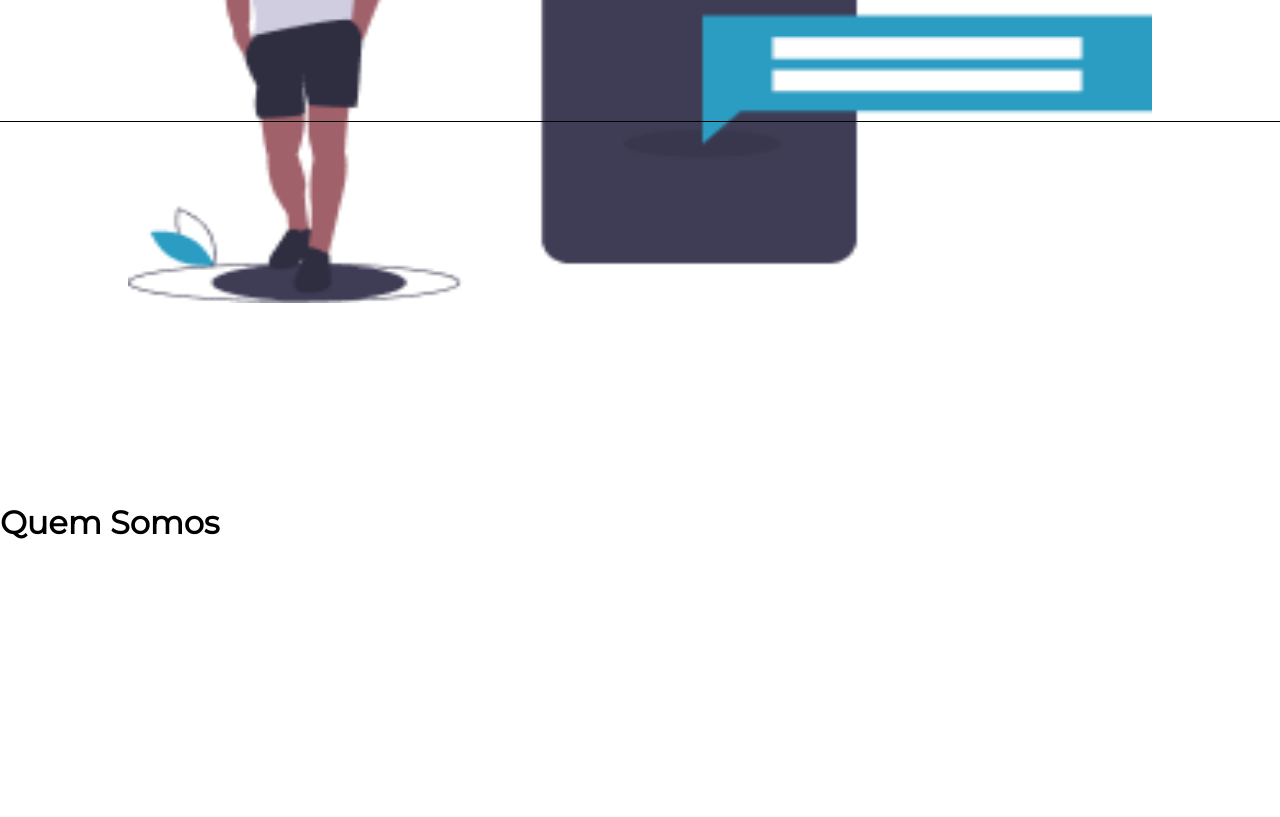
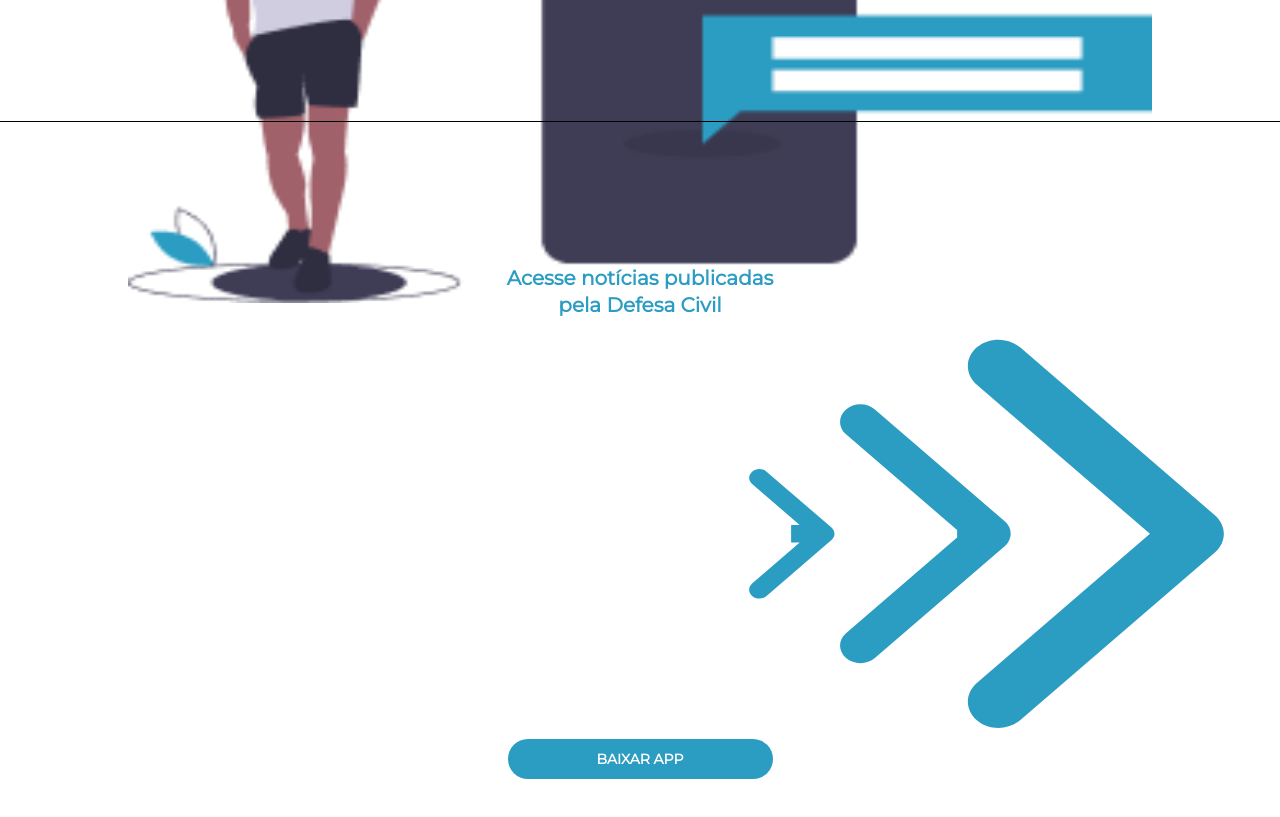
Before and after one commit to estartando-devs/youpluv-web, a React (Create React App) app: page / in a window 1280 px wide. Shown: the part 1480-2297 px from the top of the page. Built offline with nearby package versions, Linux system fonts and the light colour scheme.

Commit message:
AboutUs page  --wip

```diff
--- a/src/Screens/AboutUs/AboutUs.js
+++ b/src/Screens/AboutUs/AboutUs.js
@@ -1,11 +1,21 @@
-import React from 'react';
+import React from "react";
 
-import { Container } from './styles';
-
+import { Container } from "./styles";
+import ArrowSvg from '../../assets/images/icons/arrow.svg'
 export default function AboutUs() {
+  const PlayStoreUrl = `https://play.google.com/store/search?q`
   return (
     <Container>
-        <h1>Quem Somos</h1>
+      <h1>
+        Acesse notícias publicadas
+        <br />
+        pela Defesa Civil
+      </h1>
+      <div id="Test">
+        <img src={ArrowSvg}/>
+      </div>
+      <a href={PlayStoreUrl} target="_blank"><button>BAIXAR APP</button></a>
+
     </Container>
   );
 }
--- a/src/Screens/AboutUs/styles.js
+++ b/src/Screens/AboutUs/styles.js
@@ -1,11 +1,49 @@
-import styled from 'styled-components'
+import styled from "styled-components";
 
 const Container = styled.div`
-min-width:10vw;
-height:100vh;
-display:flex;
-align-items:center;
-border-top:1px solid black;
-`
+  min-width: 10vw;
+  height: 100vh;
+  display: flex;
+  color: #2b9cc2;
+  align-items: center;
+  flex-direction: column;
+  justify-content: center;
+  border-top: 1px solid black;
+  h1 {
+    margin: 0 auto;
+    font-size: 20px;
+    font-weight: bold;
+    line-height: 27px;
+    font-style: normal;
+    text-align: center;
+    font-family: "Montserrat";
+  }
+  #Test {
+    width: 92%;
+    height: 25em;
+    display: flex;
+    margin: 10px auto;
+    justify-content: flex-end;
+  }
+  button {
+    width: 265px;
+    height: 40px;
+    border: none;
+    outline: none;
+    color: #ffffff;
+    font-size: 14px;
+    font-weight: bold;
+    line-height: 17px;
+    font-style: normal;
+    text-align: center;
+    background: #2b9cc2;
+    border-radius: 20px;
+    font-family: "Montserrat";
+    &:hover {
+      opacity: 0.6;
+      transition: 0.8s;
+    }
+  }
+`;
 
-export { Container }
+export { Container };
```
